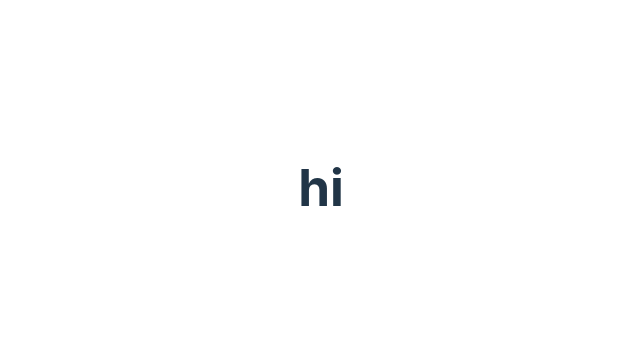
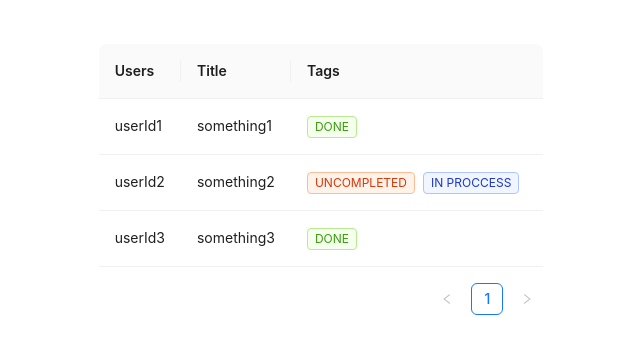
Before and after one commit to Jasmina-prog/react-table-modal-form, a React (Vite) app: page / in a window 1280 px wide. Shown: the part 213-566 px from the top of the page, without its empty margins (319-959 px from the left). Built offline with nearby package versions, Linux system fonts and the light colour scheme.

Commit message:
table is working

```diff
--- a/src/TablePage.jsx
+++ b/src/TablePage.jsx
@@ -1,6 +1,28 @@
 import { Space, Table, Tag } from "antd"
 import { Controller, useForm } from "react-hook-form";
 // import { useQuery } from "@tanstack/react-query";
+
+const data = [
+    {
+        key:1,
+        userid:'userId1',
+        title:'something1',
+        tags:['done'],
+    },
+    {
+        key:2,
+        userid:'userId2',
+        title:'something2',
+        tags:['uncompleted', 'in proccess'],
+    },
+    {
+        key:3,
+        userid:'userId3',
+        title:'something3',
+        tags:['done'],
+    },
+  ];
+
 const columns = [
     {
         title: 'Users',
@@ -12,60 +34,34 @@ const columns = [
         dataIndex: 'title',
         key: 'title'
     },
-    // {
-    //     title: 'Tags',
-    //     key: 'tags',
-    //     dataIndex: 'tags',
-    //     render: (_, { tags }) => (
-    //         <>
-    //           {tags.map((tag) => {
-    //             let color = tag.length > 5 ? 'geekblue' : 'green';
-    //             if (tag === 'loser') {
-    //               color = 'volcano';
-    //             }
-    //             return (
-    //               <Tag color={color} key={tag}>
-    //                 {tag.toUpperCase()}
-    //               </Tag>
-    //             );
-    //           })}
-    //         </>
-    //       ),
-    // }
+    {
+        title: 'Tags',
+        key: 'tags',
+        dataIndex: 'tags',
+        render: (_, { tags }) => (
+            <>
+              {tags.map((tag) => {
+                let color = tag.length > 5 ? 'geekblue' : 'green';
+                if (tag === 'uncompleted') {
+                  color = 'volcano';
+                }
+                return (
+                  <Tag color={color} key={tag}>
+                    {tag.toUpperCase()}
+                  </Tag>
+                );
+              })}
+            </>
+          ),
+    }
 
 ]
-const data = [
-    {
-        key:1,
-        userid:'userId1',
-        title:'something1',
-        tags:['done'],
-    },
-    {
-        key:2,
-        userid:'userId2',
-        title:'something2',
-        tags:['done'],
-    },
-    {
-        key:3,
-        userid:'userId3',
-        title:'something3',
-        tags:['done'],
-    },
-  ];
+
 function TablePage(){
     const {control, handleSubmit} = useForm();
     return(
     <>
-    <h1>hi</h1>
-        <Controller
-        name="table"
-         control={control}
-         render={({field}) =>{
-             <Table columns={columns} dataSource={data} {...field}/>
-         }}
-        />
+    <Table columns={columns} dataSource={data}/>
     </>
     )
 }
```
